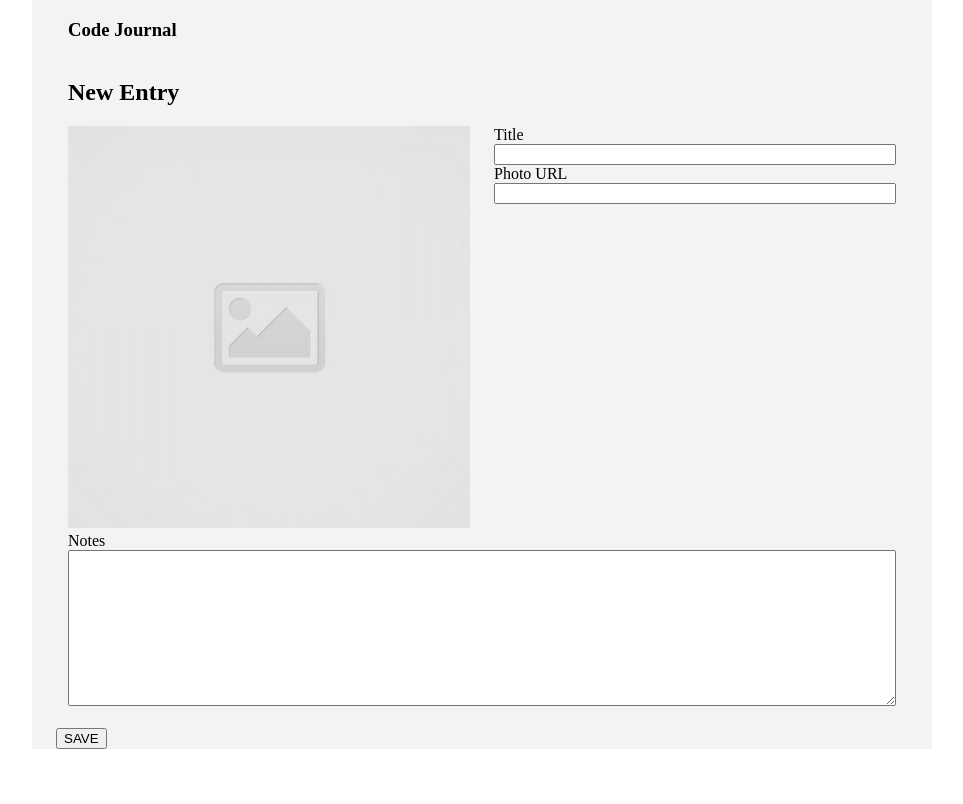
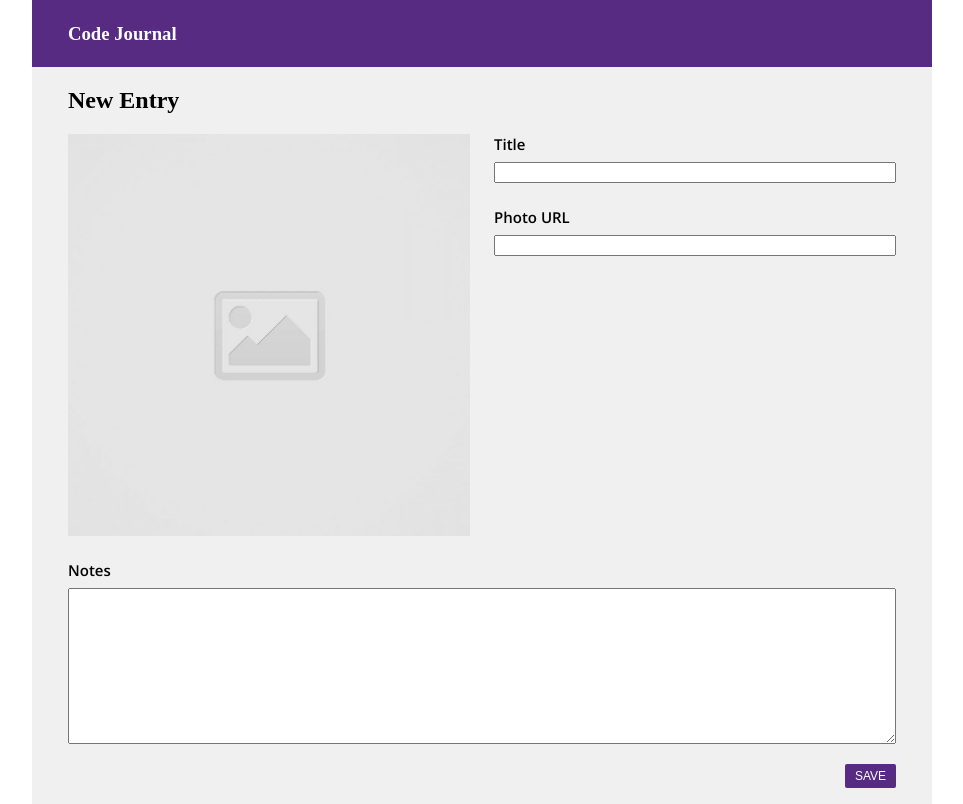
Before and after one commit to DavidKyong/code-journal, a website: page index.html in a window 1280 px wide. Shown: the whole page, without its empty margins (158-1121 px from the left). Drawn offline with nearby package versions, Linux system fonts and the light colour scheme; a web font is replaced by a local one.

Commit message:
Removed all CSS styling that had no affect and added couple more CSS styling. #1

```diff
--- a/css/layout.css
+++ b/css/layout.css
@@ -6,7 +6,12 @@
   max-width: 575px;
   margin: 0 auto;
   padding: 0 1.5rem;
-  background-color: rgb(243, 243, 243);
+  background-color: rgb(240, 240, 240);
+}
+
+form {
+  font-family: "open sans";
+  font-size: 15px;
 }
 
 .row {
@@ -46,3 +51,10 @@ textarea {
 #title {
   width: 100%;
 }
+
+input:focus,
+textarea:focus {
+  border-color: rgb(86, 43, 129);
+  outline: none;
+  border-width: 2px;
+}
--- a/css/styles.css
+++ b/css/styles.css
@@ -0,0 +1,58 @@
+.button {
+  justify-content: right;
+  display: flex;
+  margin-top: 1rem;
+  margin-bottom: 1rem;
+}
+
+header {
+  font-family: "proza libre";
+}
+
+button {
+  background-color: rgb(86, 43, 129);
+  color: white;
+  border: none;
+  border-radius: 2px;
+  padding-top: 5px;
+  padding-bottom: 5px;
+  padding-left: 10px;
+  padding-right: 10px;
+  font-size: 12px;
+}
+
+#title {
+  margin-bottom: 1.5rem;
+  margin-top: 0.5rem;
+}
+
+#url {
+  margin-bottom: 1.5rem;
+  margin-top: 0.5rem;
+}
+
+textarea {
+  margin-top: 0.5rem;
+}
+
+.picture {
+  margin-bottom: 1.25rem;
+}
+
+.tabTitle {
+  background-color: rgb(86, 43, 129);
+  color: white;
+  margin-left: -1.5rem;
+  margin-right: -1.5rem;
+  padding-top: 0.25rem;
+  padding-left: 1.5rem;
+  padding-bottom: 0.25rem;
+}
+
+@media screen and (min-width: 768px) {
+  .tabTitle {
+    margin-right: -2.25rem;
+    margin-left: -2.25rem;
+    padding-left: 2.25rem;
+  }
+}
--- a/index.html
+++ b/index.html
@@ -14,6 +14,13 @@
   <link rel="stylesheet" href="css/reset.css">
   <link rel="stylesheet" href="css/layout.css">
   <link rel="stylesheet" href="css/styles.css">
+  <link rel="preconnect" href="https://fonts.googleapis.com">
+  <link rel="preconnect" href="https://fonts.gstatic.com" crossorigin>
+  <link href="https://fonts.googleapis.com/css2?family=Open+Sans:wght@600&display=swap" rel="stylesheet">
+  <link rel="preconnect" href="https://fonts.googleapis.com">
+  <link rel="preconnect" href="https://fonts.gstatic.com" crossorigin>
+  <link href="https://fonts.googleapis.com/css2?family=Proza+Libre&display=swap" rel="stylesheet">
+
 </head>
 <body>
   <header>
@@ -61,9 +68,12 @@
               <textarea id="notes" cols="40" rows="10" required name="message"></textarea>
             </div>
           </div>
-          <div>
-            <label for="save"></label><br>
-            <button type="submit" id="save">SAVE</button>
+          <div class="column-full">
+            <div class="button">
+
+              <label for="save"></label><br>
+              <button type="submit" id="save">SAVE</button>
+            </div>
           </div>
         </div>
       </form>
```
